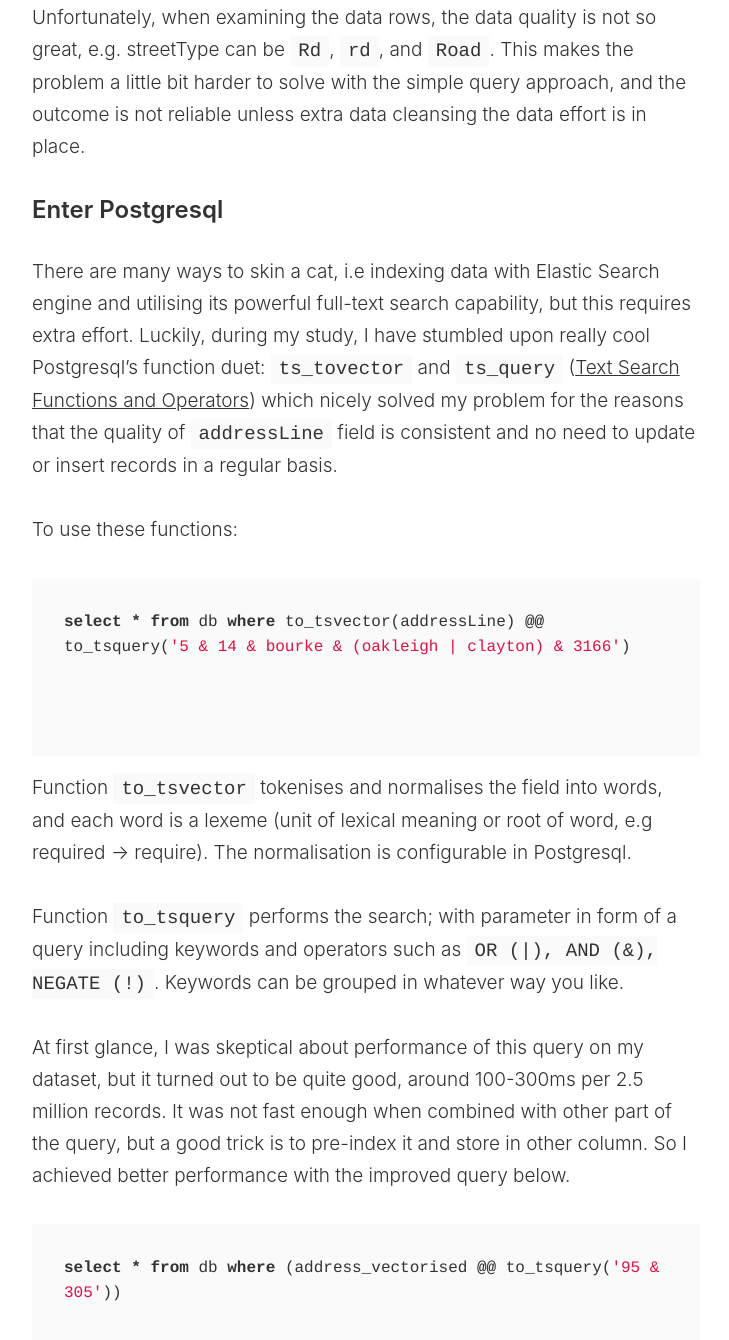
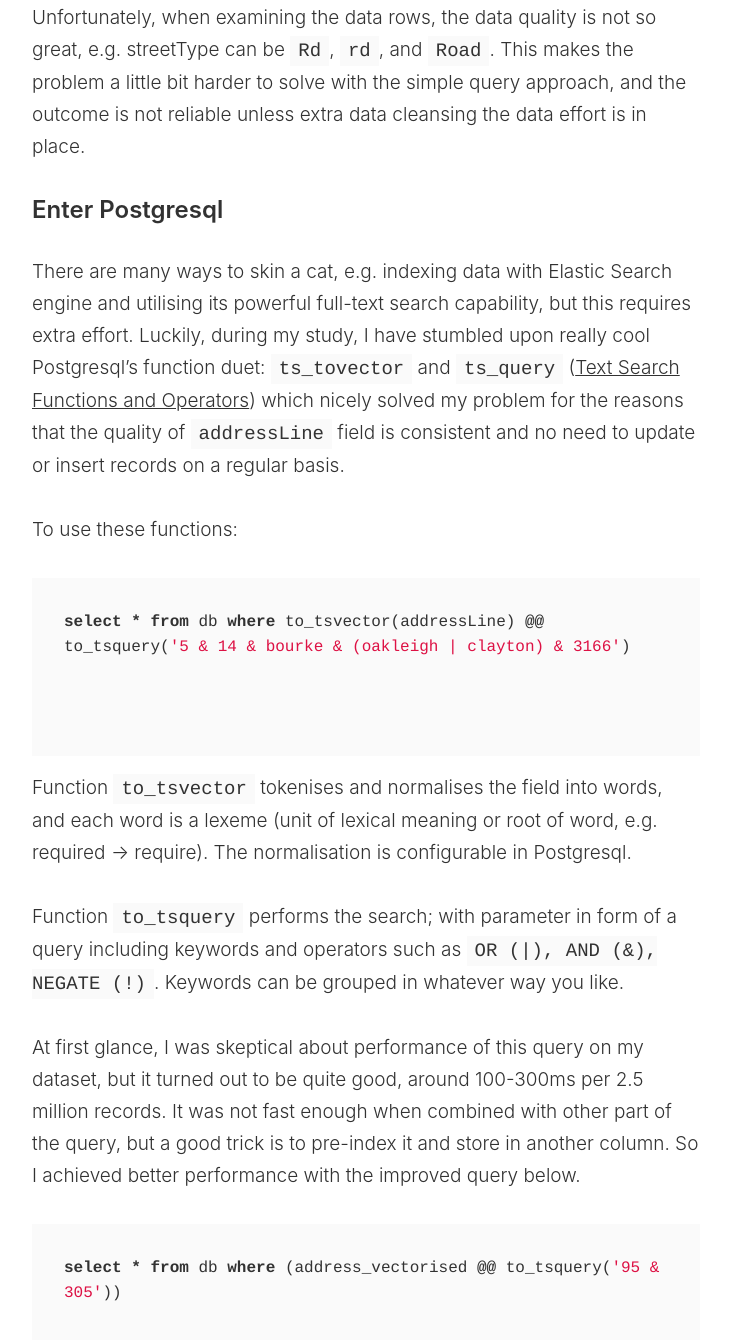
Before and after one commit to thanhnamit/thanhnamit.github.io, a Jekyll site: the page built from _posts/2019-05-10-postgresql-search-functions.markdown, in a window 1280 px wide and 1400 px high, scrolled down 1308 px. Shown: the top 1340 px of the window, without its empty margins (274-1003 px from the left). Built offline with Jekyll 4.4.1, drawn with Linux system fonts in a browser that asks for light colours; emoji names are drawn with the system emoji font; comment, search, counter and statistics services are not loaded.

Commit message:
Clean up

````diff
--- a/_posts/2019-05-10-postgresql-search-functions.markdown
+++ b/_posts/2019-05-10-postgresql-search-functions.markdown
@@ -34,8 +34,8 @@ a little bit harder to solve with the simple query approach, and the outcome is
 
 ### Enter Postgresql
 
-There are many ways to skin a cat, i.e indexing data with Elastic Search engine and utilising its powerful full-text search capability, but this requires extra
-effort. Luckily, during my study, I have stumbled upon really cool Postgresql's function duet: `ts_tovector` and `ts_query` ([Text Search Functions and Operators](https://www.postgresql.org/docs/9.6/functions-textsearch.html)) which nicely solved my problem for the reasons that the quality of `addressLine` field is consistent and no need to update or insert records in a regular basis.
+There are many ways to skin a cat, e.g. indexing data with Elastic Search engine and utilising its powerful full-text search capability, but this requires extra
+effort. Luckily, during my study, I have stumbled upon really cool Postgresql's function duet: `ts_tovector` and `ts_query` ([Text Search Functions and Operators](https://www.postgresql.org/docs/9.6/functions-textsearch.html)) which nicely solved my problem for the reasons that the quality of `addressLine` field is consistent and no need to update or insert records on a regular basis.
 
 To use these functions:
 
@@ -43,14 +43,14 @@ To use these functions:
 select * from db where to_tsvector(addressLine) @@ to_tsquery('5 & 14 & bourke & (oakleigh | clayton) & 3166')
 ```
 <pre></pre>
-Function `to_tsvector` tokenises and normalises the field into words, and each word is a lexeme (unit of lexical meaning or root of word, e.g required -> require). The normalisation
+Function `to_tsvector` tokenises and normalises the field into words, and each word is a lexeme (unit of lexical meaning or root of word, e.g. required -> require). The normalisation
 is configurable in Postgresql.
 
 Function `to_tsquery` performs the search; with parameter in form of a query including keywords and operators such as `OR (|), AND (&), NEGATE (!)`. Keywords can be grouped in whatever way
 you like.
 
 At first glance, I was skeptical about performance of this query on my dataset, but it turned out to be quite good, around 100-300ms per 2.5 million records. It was not fast enough when
-combined with other part of the query, but a good trick is to pre-index it and store in other column. So I achieved better performance with the improved query below.
+combined with other part of the query, but a good trick is to pre-index it and store in another column. So I achieved better performance with the improved query below.
 
 ```sql
 select * from db where (address_vectorised @@ to_tsquery('95 & 305'))
````
